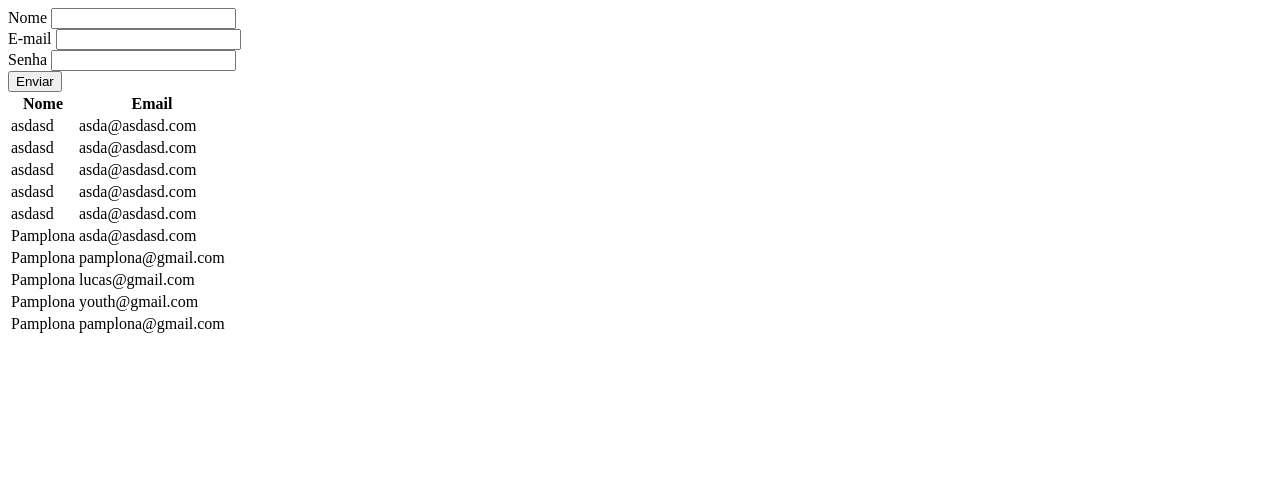
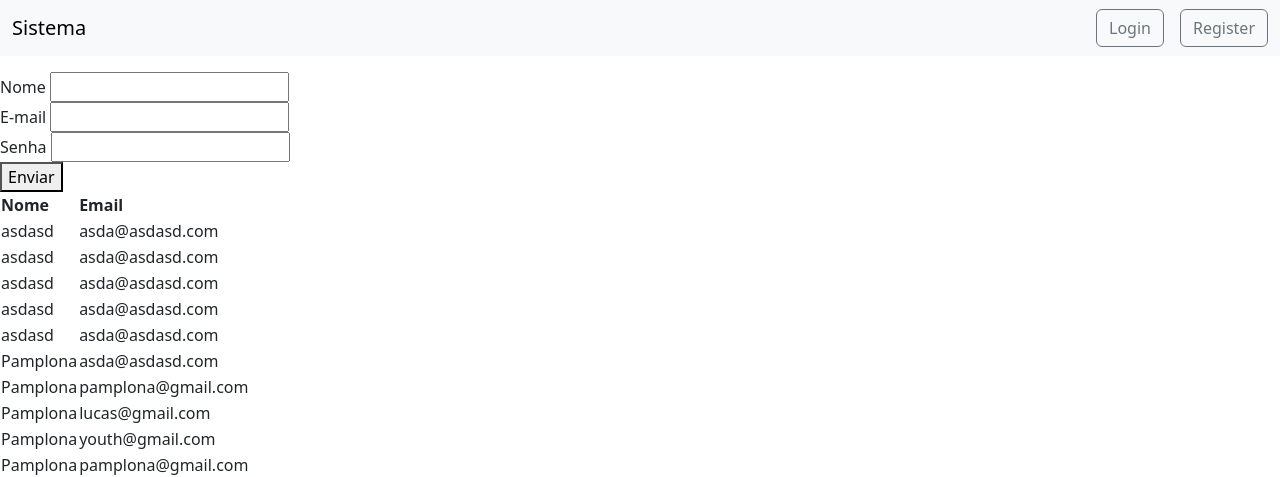
Before and after one commit to youth-py-418-4/flask-wtf-sqlalchemy, a Flask app: page /auth/register in a window 1280 px wide. Shown: the top 477 px of the page. Run offline with Flask 3, Linux system fonts and the light colour scheme.

Commit message:
Implementado bootstrap, flash messages e logout

```diff
--- a/app.py
+++ b/app.py
@@ -16,6 +16,8 @@ db.init_app(app)
 login_manager = LoginManager()
 login_manager.init_app(app)
 login_manager.login_view = 'auth.login'
+login_manager.login_message = 'Você precisa estar logado para ver essa página'
+login_manager.login_message_category = 'info'
 
 @login_manager.user_loader
 def load_user(user_id):
--- a/routes/auth.py
+++ b/routes/auth.py
@@ -1,5 +1,5 @@
-from flask import Blueprint, render_template, redirect
-from flask_login import login_user
+from flask import Blueprint, render_template, redirect, flash
+from flask_login import login_user, logout_user, current_user
 from definitions.user import RegisterForm, User, LoginForm
 from connection import db
 
@@ -14,13 +14,24 @@ def login():
         if user and user.check_password(form.password.data):
             login_user(user)
             return redirect('/dashboard')
+        else:
+            flash("Email ou senha incorretos", "danger")
 
     return render_template('login.html', form=form)
+
+@auth_routes.route('/logout')
+def logout():
+    logout_user()
+    flash("Você saiu da sua conta", "info")
+    return redirect("/auth/login")
 
 @auth_routes.route('/register', methods=["GET", "POST"])
 def register():
     form = RegisterForm()
-    message = ''
+
+    if current_user.is_authenticated:
+        return redirect('/dashboard')
+
     if form.validate_on_submit():
         user = User(
             name = form.name.data,
@@ -29,11 +40,12 @@ def register():
         user.set_password(form.password.data)
         db.session.add(user)
         db.session.commit()
-        message = "Form enviado com sucesso"
+        flash("Registrado com sucesso, você pode fazer login", "success")
+        return redirect('/auth/login')
 
     users = User.query.all()
 
-    return render_template('register.html', form=form, message=message, users=users)
+    return render_template('register.html', form=form, users=users)
 
 @auth_routes.route('/forgot')
 def forgot():
--- a/templates/base.html
+++ b/templates/base.html
@@ -1,12 +1,54 @@
 <!DOCTYPE html>
 <html lang="en">
+
 <head>
     <meta charset="UTF-8">
     <meta name="viewport" content="width=device-width, initial-scale=1.0">
     <title>Document</title>
+    <link href="https://cdn.jsdelivr.net/npm/bootstrap@5.3.8/dist/css/bootstrap.min.css" rel="stylesheet"
+        integrity="sha384-sRIl4kxILFvY47J16cr9ZwB07vP4J8+LH7qKQnuqkuIAvNWLzeN8tE5YBujZqJLB" crossorigin="anonymous">
 </head>
+
 <body>
+    <nav class="navbar bg-body-tertiary">
+        <div class="container-fluid">
+            <a class="navbar-brand">Sistema</a>
+            <div class="d-flex gap-3 align-items-center">
+                {% if current_user.is_authenticated %}
+                    <span>Olá, {{ current_user.name }}</span>
+                    <a href="/auth/logout" class="btn btn-outline-secondary">
+                        Sair
+                    </a>
+                {% else %}
+                    <a href="/auth/login" class="btn btn-outline-secondary">
+                        Login
+                    </a>
+                    <a href="/auth/register" class="btn btn-outline-secondary">
+                        Register
+                    </a>
+                {% endif %}
+            </div>
+        </div>
+    </nav>
+
+    <div class="container mt-3">
+        {% with messages = get_flashed_messages(with_categories=True) %}
+            {% if messages %}
+                {% for category, message in messages %}
+                    <div class="alert alert-{{ category }} alert-dismissible fade show" role="alert">
+                        {{ message }}
+                        <button type="button" class="btn-close" data-bs-dismiss="alert" aria-label="Close"></button>
+                    </div>
+                {% endfor %}
+            {% endif %}
+        {% endwith %}
+    </div>
+
     {% block content %}
     {% endblock %}
+    <script src="https://cdn.jsdelivr.net/npm/bootstrap@5.3.8/dist/js/bootstrap.bundle.min.js"
+        integrity="sha384-FKyoEForCGlyvwx9Hj09JcYn3nv7wiPVlz7YYwJrWVcXK/BmnVDxM+D2scQbITxI"
+        crossorigin="anonymous"></script>
 </body>
+
 </html>
```
Also changed, not shown: instance/app.db.
